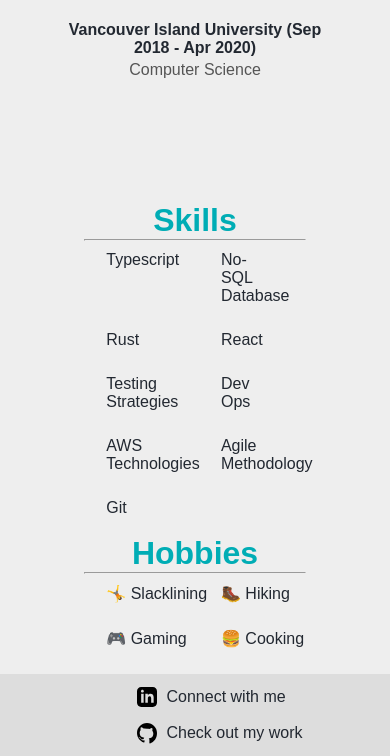
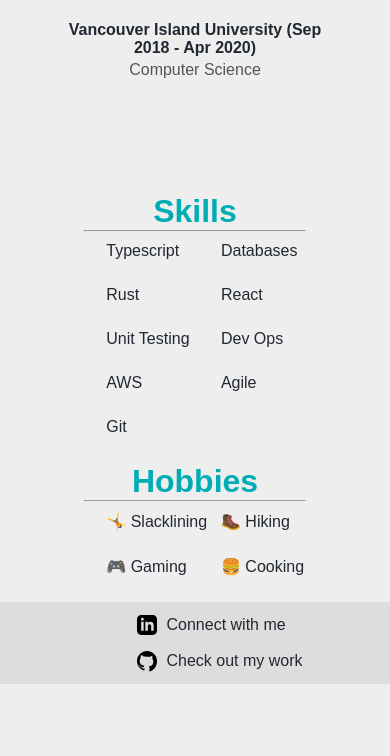
Before and after one commit to kbonnici/kbonnici.github.io, a plain HTML site: page index.html in a window 390 px wide. Shown: the part 712-1468 px from the top of the page. After the commit the page ends 1396 px from the top, so only its background shows below. Drawn offline with Linux system fonts and the light colour scheme.

Commit message:
shorted skill names & remove useless styles

```diff
--- a/index.html
+++ b/index.html
@@ -61,13 +61,13 @@
 
       <div class="layout-container skills">
         <p>Typescript</p>
-        <p>No-SQL Database</p>
+        <p>Databases</p>
         <p>Rust</p>
         <p>React</p>
-        <p>Testing Strategies</p>
+        <p>Unit Testing</p>
         <p>Dev Ops</p>
-        <p>AWS Technologies</p>
-        <p>Agile Methodology</p>
+        <p>AWS</p>
+        <p>Agile</p>
         <p>Git</p>
       </div>
     </div>
--- a/styles.css
+++ b/styles.css
@@ -102,6 +102,7 @@ hr {
 }
 
 .skills > p {
+    text-wrap: nowrap;
 }
 
 .hobbies > p {
@@ -173,19 +174,14 @@ a:active {
     }
 
     .layout-container {
-        justify-content: flex-start;
         display: grid;
         grid-template-columns: 1fr 1fr;
-        text-wrap: wrap;
         gap: 10px;
         width: 75%;
     }
 
     .layout-container > p {
-        flex-grow: 0;
-        flex-shrink: 0;
-        flex-basis: 2;
-        /* text-wrap: nowrap; */
+        margin-left: 20%;
     }
 
     .resume {
@@ -217,12 +213,6 @@ a:active {
         width: 75%;
         margin: auto auto 10px auto;
         text-align: center;
-    }
-
-    .layout-container p {
-        margin-left: 20%;
-        flex-basis: 25%;
-        /* width: 50%; */
     }
 
     .socials {
```
